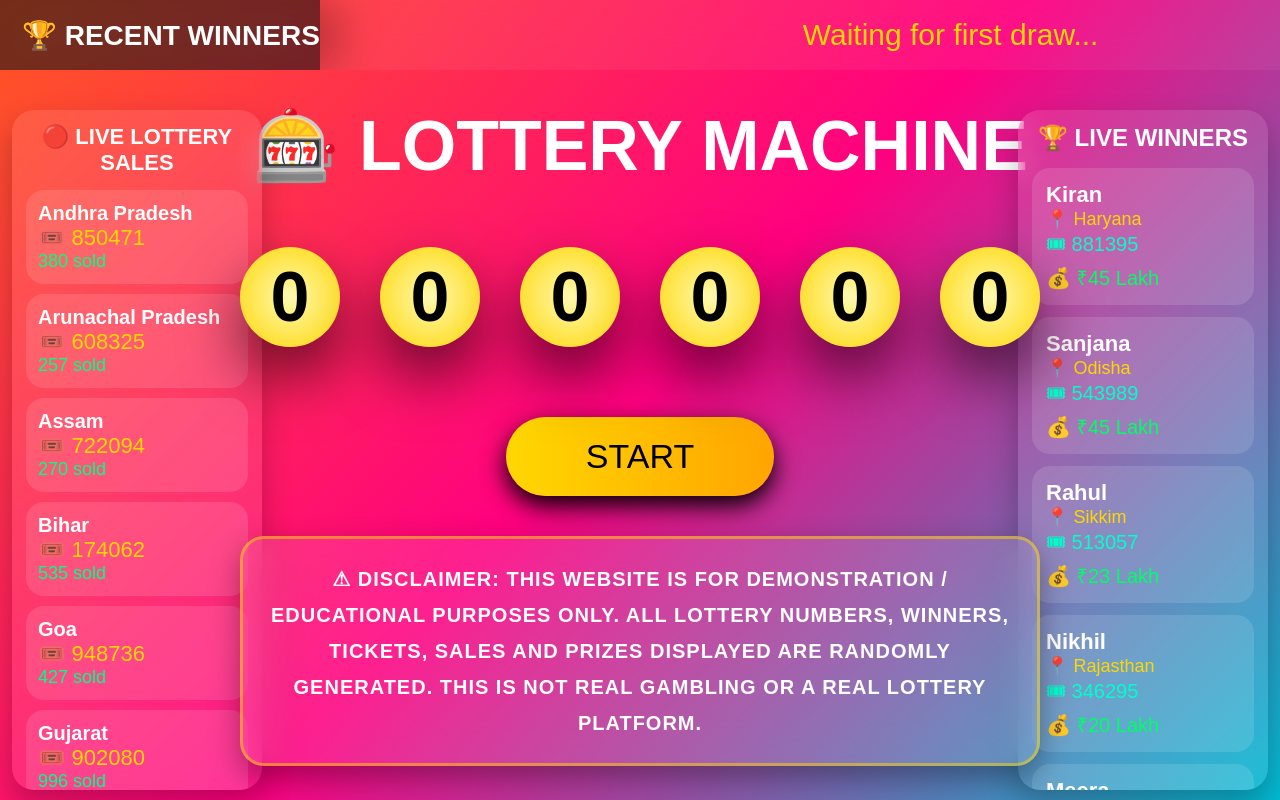
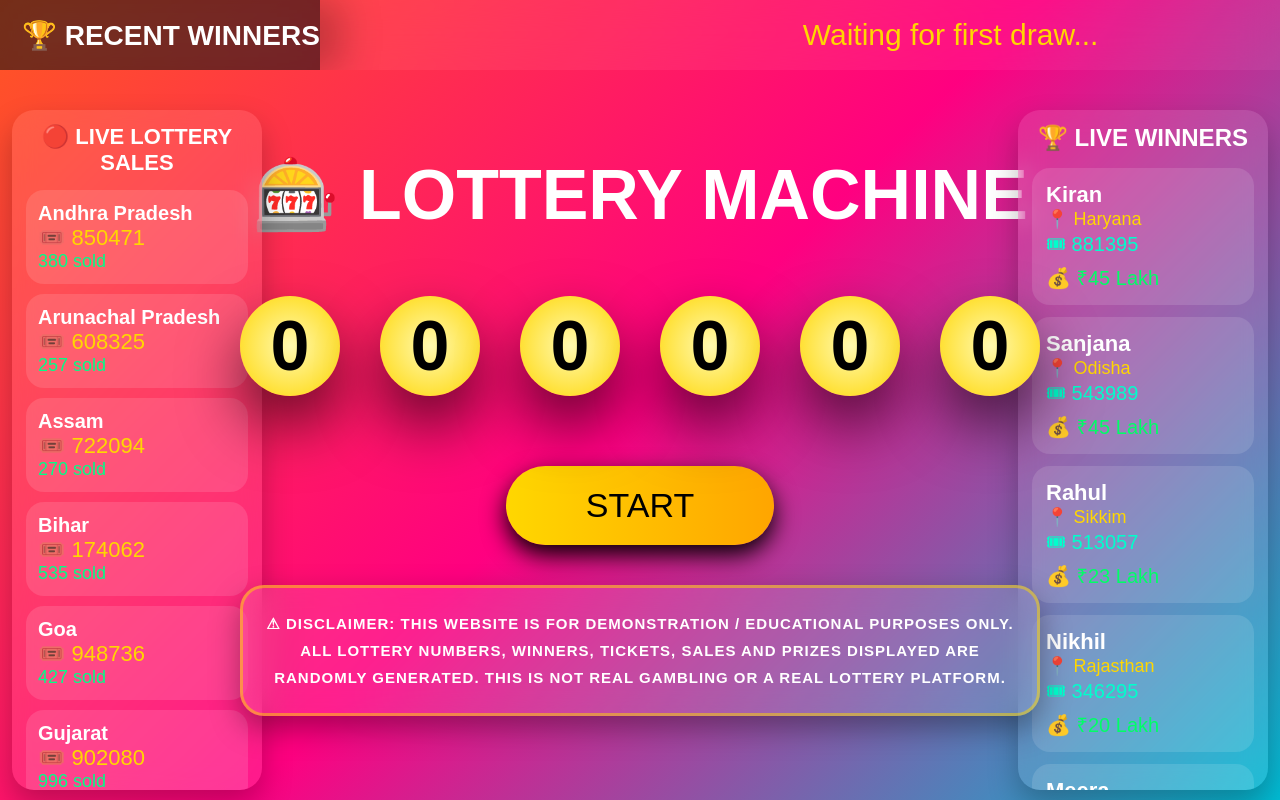
Before and after one commit to amithachar/lotterymachine, a Flask app: page / in a window 1280 px wide. Run offline with Flask 3, Linux system fonts and the light colour scheme.

Commit message:
adjusted

```diff
--- a/static/css/style.css
+++ b/static/css/style.css
@@ -607,7 +607,7 @@ margin-top:40px;
 
 width:100%;
 
-max-width:1050px;
+max-width:800px;
 
 padding:22px;
 
@@ -646,7 +646,7 @@ box-shadow:
 0.35
 );
 
-font-size:20px;
+font-size:15px;
 
 font-weight:900;
 
```
